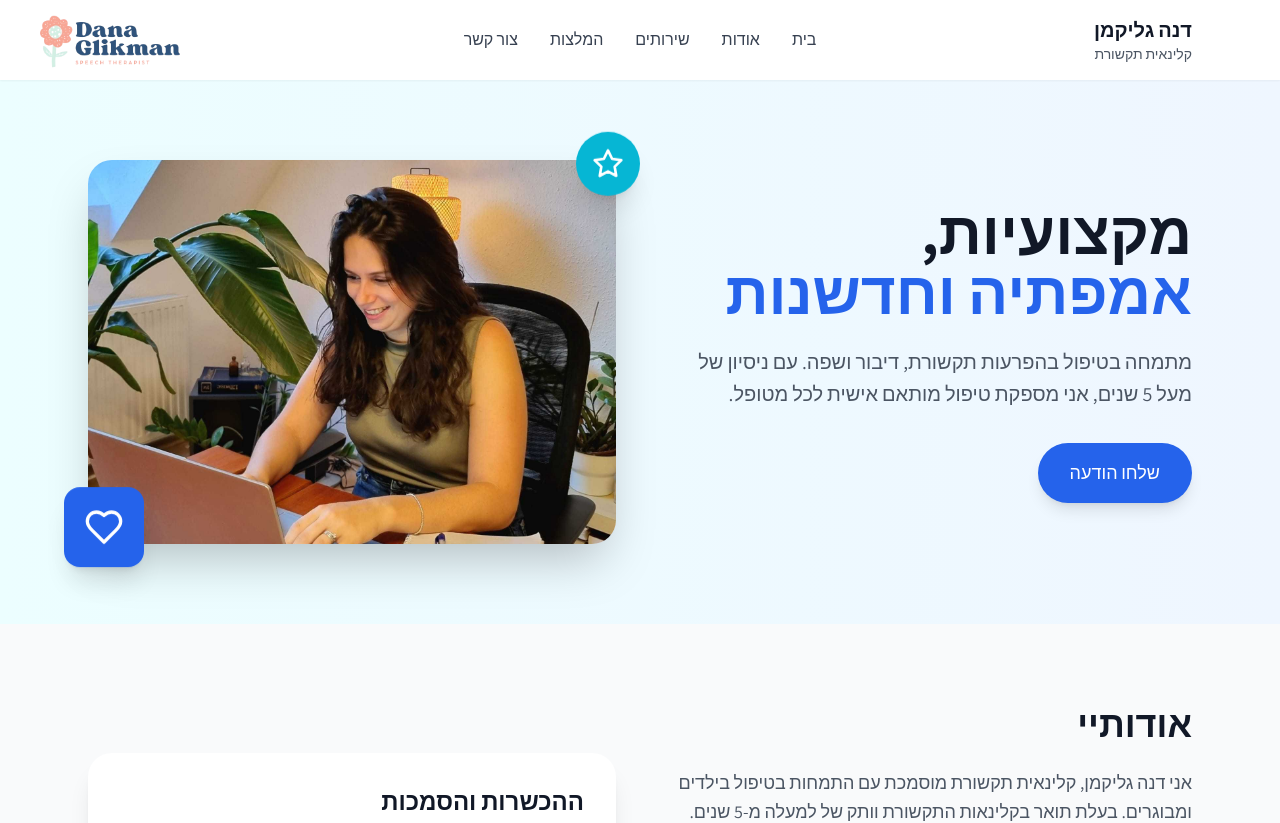
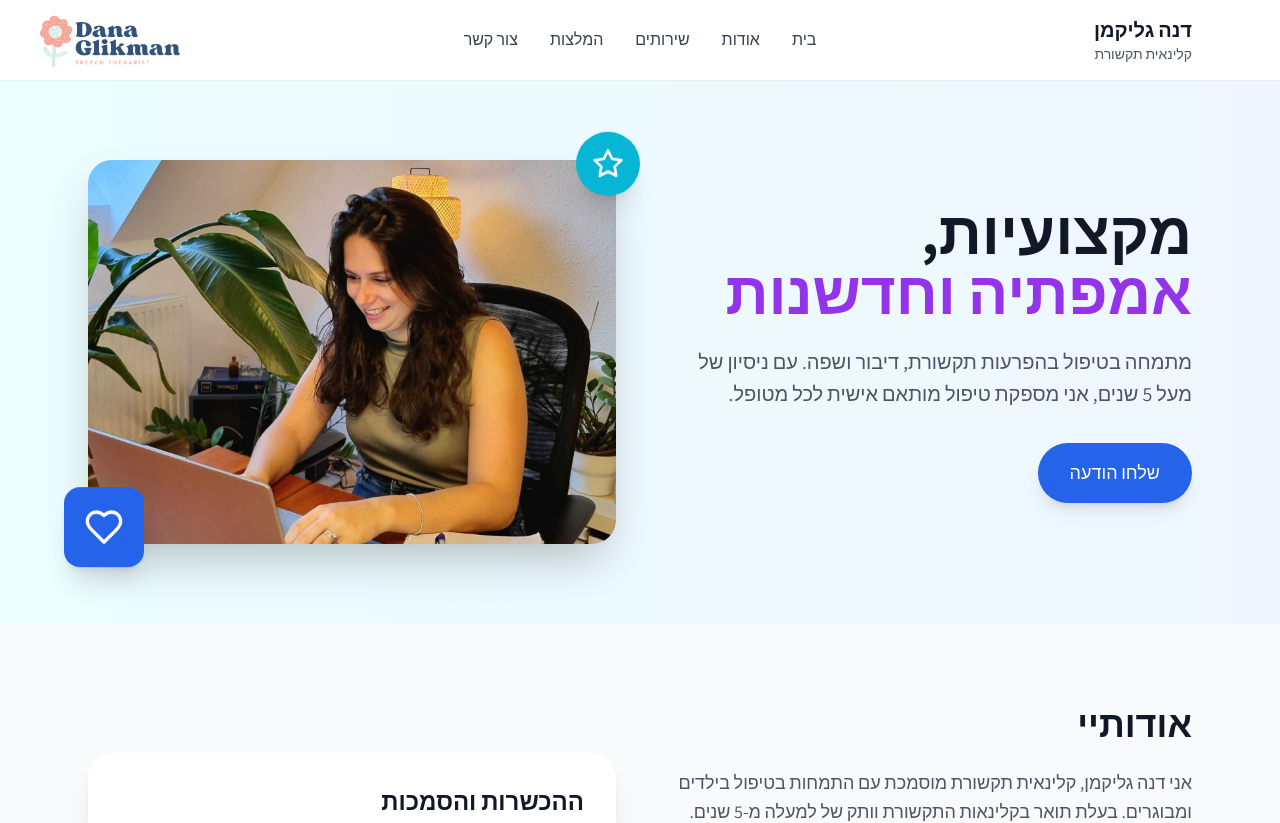
Before and after one commit to omerglik/dana-website, a React (Vite) app: page / in a window 1280 px wide. Shown: the top 823 px of the page. Built offline with nearby package versions, Linux system fonts and the light colour scheme.

Commit message:
Change 'empathy and innovation' text color to therapeutic purple

```diff
--- a/src/App.tsx
+++ b/src/App.tsx
@@ -208,7 +208,7 @@ function App() {
             <div className="order-2 md:order-1">
               <h2 id="hero-heading" className="text-5xl md:text-6xl font-bold text-gray-900 leading-tight mb-6">
                 מקצועיות,
-                <span className="text-primary-600 block">אמפתיה וחדשנות</span>
+                <span className="text-purple-600 block">אמפתיה וחדשנות</span>
               </h2>
               <p className="text-xl text-gray-600 mb-8 leading-relaxed">
                 מתמחה בטיפול בהפרעות תקשורת, דיבור ושפה. עם ניסיון של מעל 5 שנים, אני מספקת טיפול מותאם אישית לכל מטופל.
```
